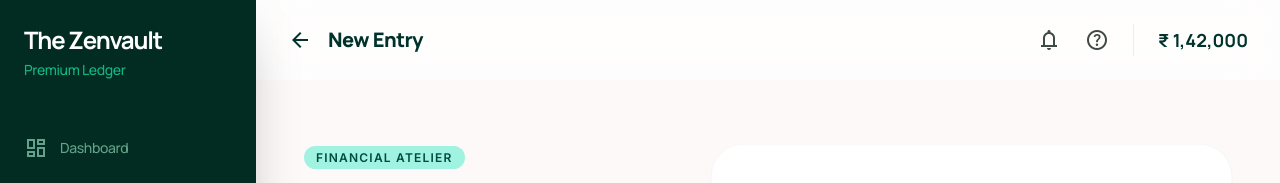
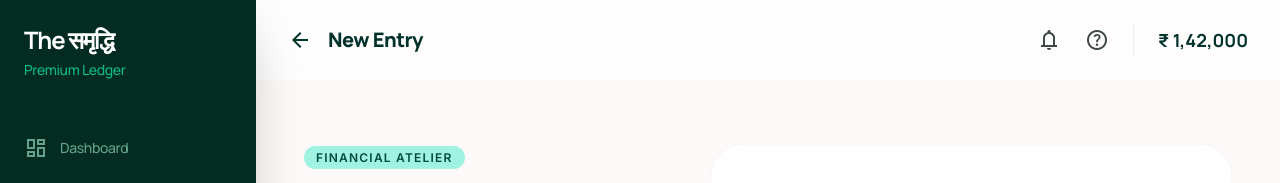
Before and after one commit to Pradeep7867/ZenVault_ExpenseTracker, a Flask app: page /add in a window 1280 px wide. Shown: the top 183 px of the page. Run offline with Flask 3, Linux system fonts and the light colour scheme; some libraries are stand-ins or nearby versions.

Commit message:
layout Update on Add Expense

```diff
--- a/app/templates/add_expense.html
+++ b/app/templates/add_expense.html
@@ -88,7 +88,7 @@
 <!-- SideNavBar Integration -->
 <aside class="h-screen w-64 fixed left-0 top-0 border-r-0 bg-emerald-950 dark:bg-slate-950 shadow-2xl flex flex-col h-full py-6 z-50">
 <div class="px-6 mb-10">
-<h1 class="text-2xl font-bold tracking-tighter text-white font-manrope">The Zenvault</h1>
+<h1 class="text-2xl font-bold tracking-tighter text-white font-manrope">The समृद्धि </h1>
 <p class="text-emerald-500 dark:text-emerald-400 font-manrope text-sm font-medium tracking-tight mt-1">Premium Ledger</p>
 </div>
 <nav class="flex-1 space-y-1">
```
